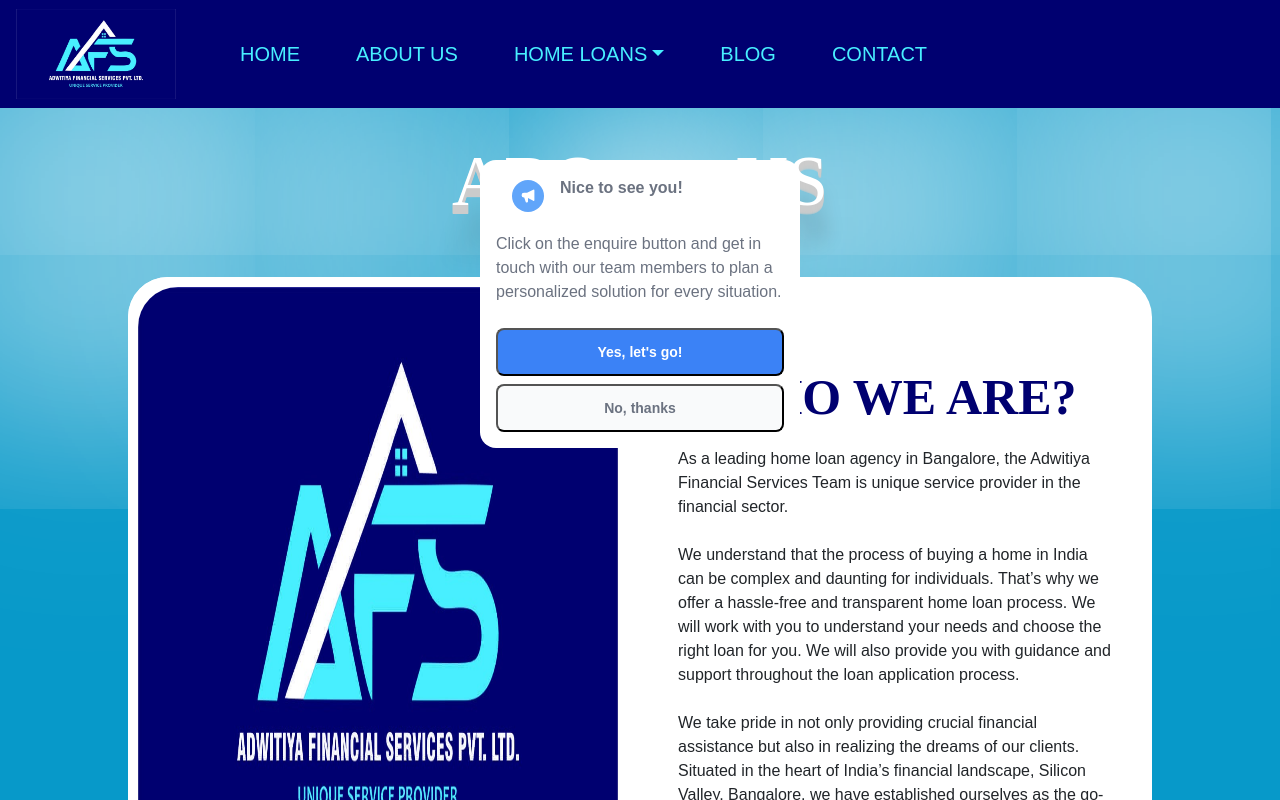
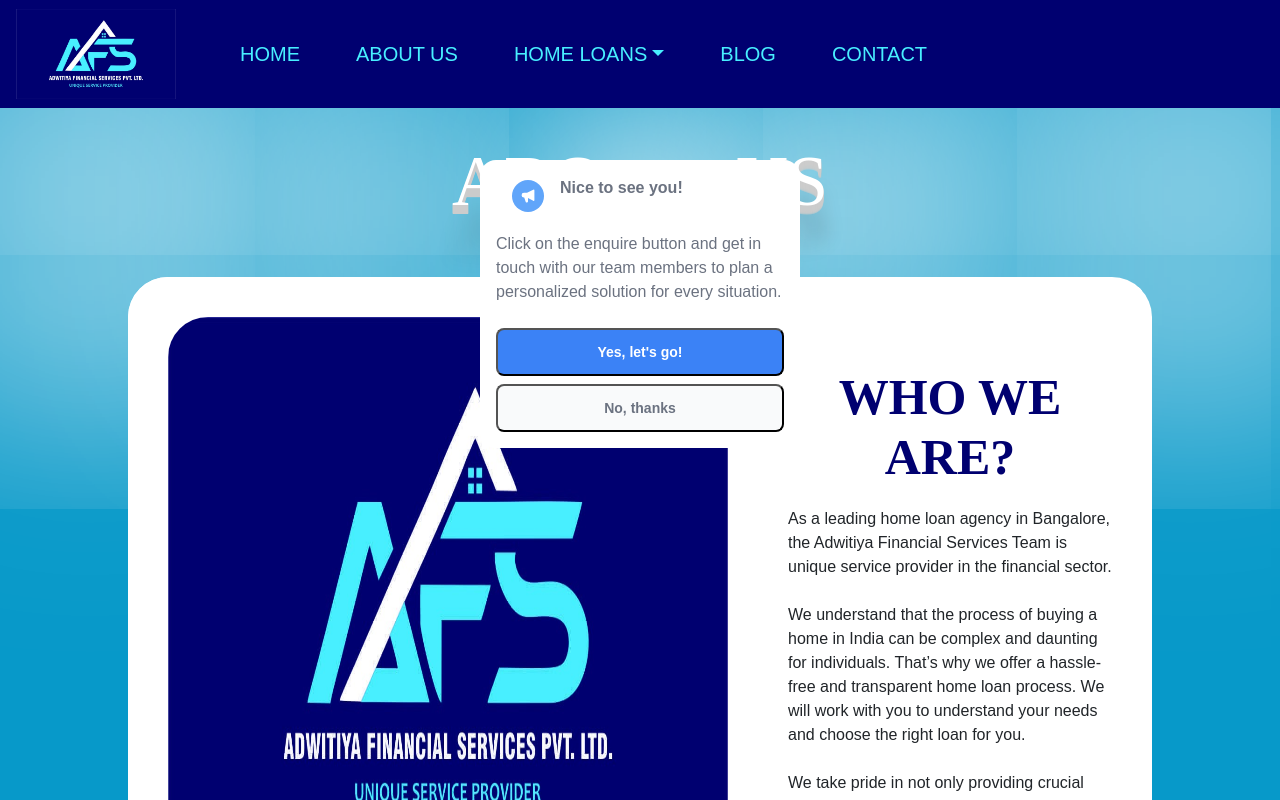
Before and after one commit to yuktha-c-reddy/AdwitiyaFinancialService, a React (Create React App) app: page /about in a window 1280 px wide. Shown: the top 800 px of the page. Built offline with nearby package versions, Linux system fonts and the light colour scheme; a web font is replaced by a local one.

Commit message:
img changes 2

```diff
--- a/src/components/about/about.js
+++ b/src/components/about/about.js
@@ -58,12 +58,12 @@
 <div className='about-wrapper'>
 <div class="wrapper">
 <div id='one' style={{background:"#fff"}}>
-<img src={logo} width="450"  alt='Responsive 2-column layout' style={{height:"75vh"}}/>
+<img src={logo} width="450"  alt='Responsive 2-column layout' style={{marginTop:"5vh",marginLeft:"5vh" ,width:"70vh",height:"70vh"}}/>
 </div>
   <div id='two'>
   <h1 className='home-headings'>WHO WE ARE?</h1>
     <p>As a leading home loan agency in Bangalore, the Adwitiya Financial Services Team is unique service provider in the financial sector.<br/><br/>
-      We understand that the process of buying a home in India can be complex and daunting for individuals. That’s why we offer a hassle-free and transparent home loan process. We will work with you to understand your needs and choose the right loan for you. We will also provide you with guidance and support throughout the loan application process.<br/><br/>
+      We understand that the process of buying a home in India can be complex and daunting for individuals. That’s why we offer a hassle-free and transparent home loan process. We will work with you to understand your needs and choose the right loan for you.<br/><br/>
       We take pride in not only providing crucial financial assistance but also in realizing the dreams of our clients. Situated in the heart of India’s financial landscape, Silicon Valley, Bangalore, we have established ourselves as the go-to financial institution in the startup capital and investor hub of India, Namma Bengaluru.
      </p> </div>
 </div>
```
